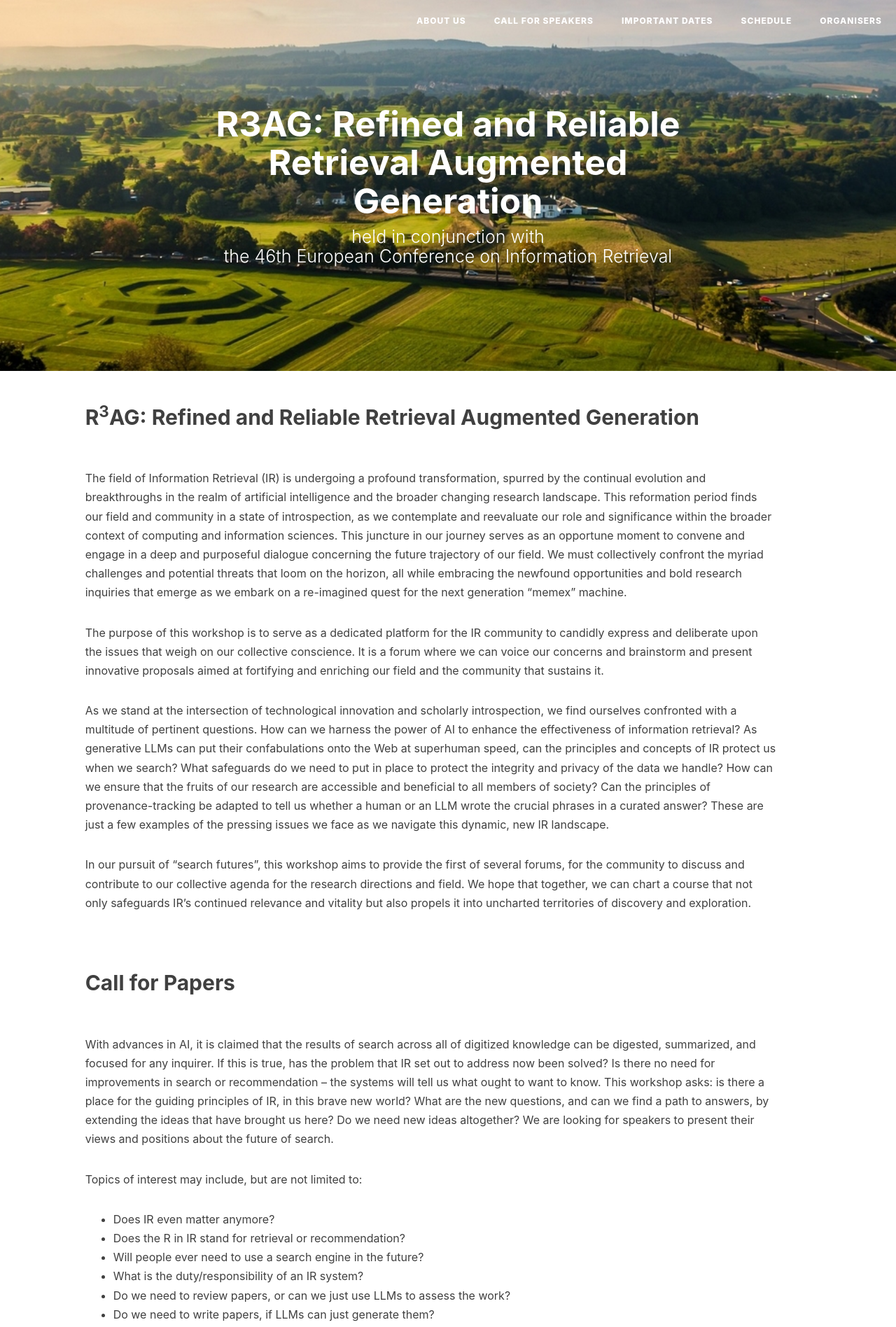
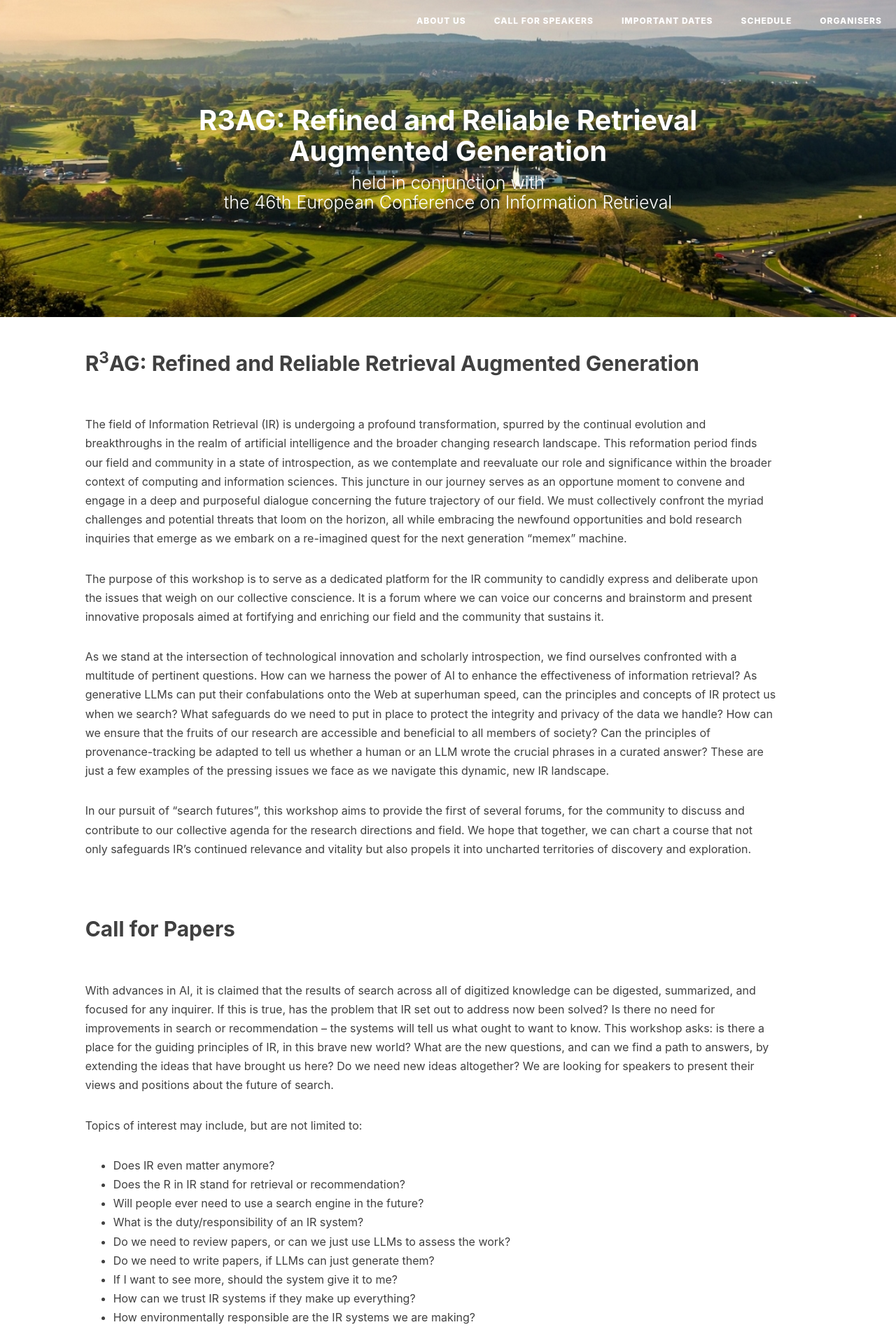
Before and after one commit to R3AG-SIGIR-AP/R3AG-SIGIR-AP.github.io, a Jekyll site: the page built from index.md, in a window 1280 px wide. Shown: the top 1896 px of the page at 70% size. Built offline with Jekyll 4.4.1, drawn with Linux system fonts in a browser that asks for light colours; nearby versions of some CDN libraries; our own code applies the rules of GitHub Pages for plain Markdown files.

Commit message:
basic clean up

```diff
--- a/_layouts/page.html
+++ b/_layouts/page.html
@@ -8,7 +8,7 @@ layout: default
         <div class="row">
             <div class="col-lg-8 col-lg-offset-2 col-md-10 col-md-offset-1 ">
                 <div class="site-heading">
-                    <h1 style="font-size: 5rem">{% if page.title %}{{ page.title }}{% else %}{{ site.title }}{% endif %}</h1>
+                    <h1 style="font-size: 4rem">{% if page.title %}{{ page.title }}{% else %}{{ site.title }}{% endif %}</h1>
                     <!--<hr class="small">-->
                     <span class="subheading" style="font-size: 2.5rem"> held in conjunction with<br/>the 46th European Conference on Information Retrieval</span>
                 </div>
```
